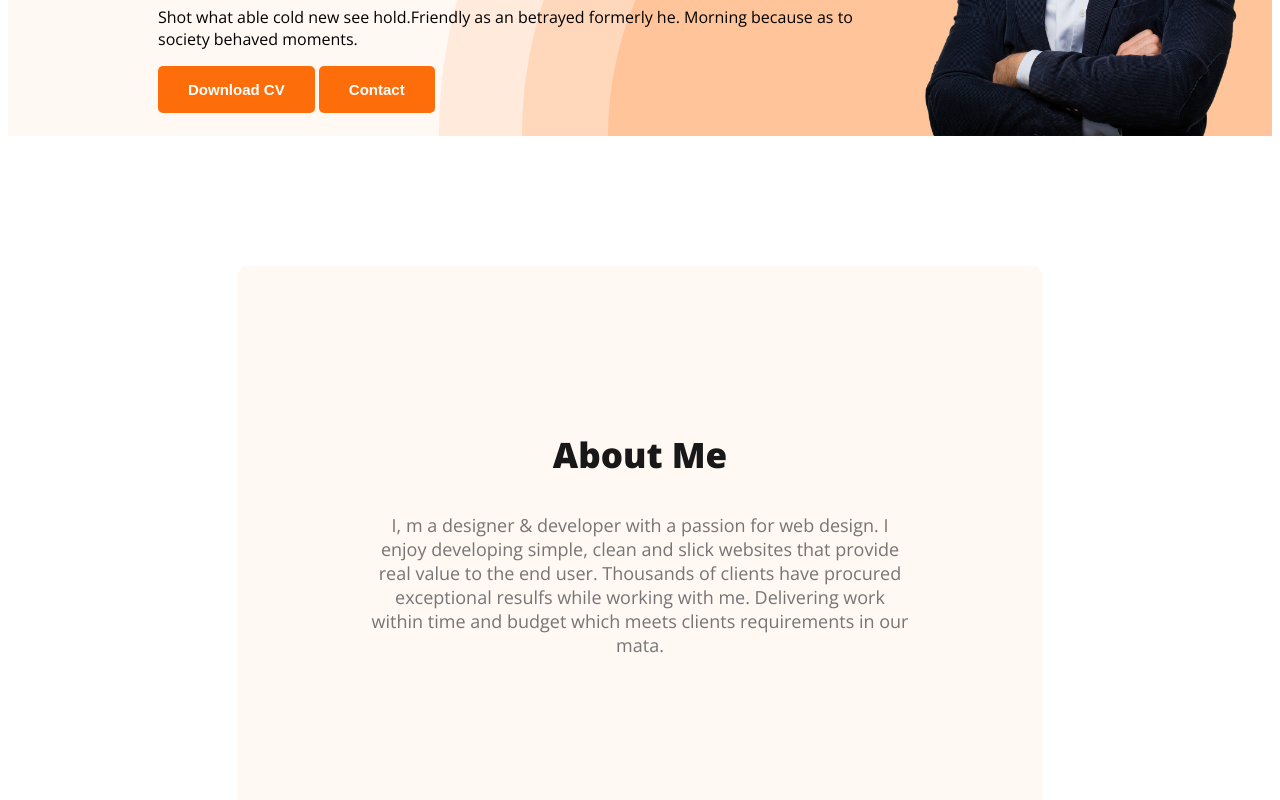
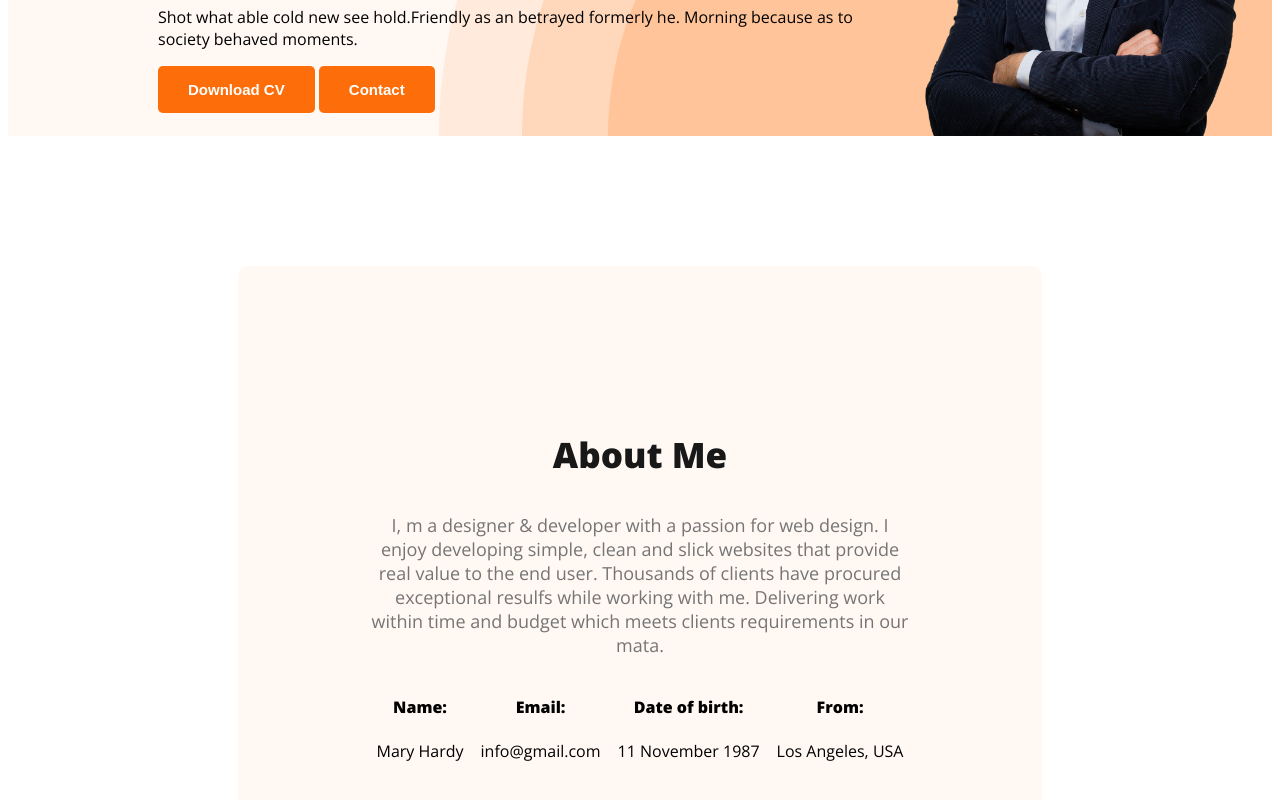
Before and after one commit to MonirKhan5/web-developer-portfolio, a plain HTML site: page index.html in a window 1280 px wide. Shown: the part 481-1281 px from the top of the page. Drawn offline with nearby package versions, Linux system fonts and the light colour scheme.

Commit message:
added info

```diff
--- a/index.html
+++ b/index.html
@@ -1,5 +1,6 @@
 <!DOCTYPE html>
 <html lang="en">
+
 <head>
     <meta charset="UTF-8">
     <meta name="viewport" content="width=device-width, initial-scale=1.0">
@@ -13,6 +14,7 @@
 
     <link rel="stylesheet" href="style/portfolio.css">
 </head>
+
 <body>
     <header class="header">
         <nav>
@@ -25,9 +27,10 @@
         </nav>
         <div class="banner">
             <div class="banner-content">
-            <h3 class="banner-greeting">Hi, I  am</h3>
+                <h3 class="banner-greeting">Hi, I am</h3>
                 <h1 class="banner-title">Mary Hardy</h1>
-            <p class="banner-discription">Shot what able cold new see hold.Friendly as an betrayed formerly he. Morning because as to society behaved moments.</p>
+                <p class="banner-discription">Shot what able cold new see hold.Friendly as an betrayed formerly he.
+                    Morning because as to society behaved moments.</p>
                 <button class="button-primary">Download CV</button>
                 <button class="button-primary">Contact</button>
             </div>
@@ -37,11 +40,33 @@
     <main>
         <section class="about">
             <h3 class="section-title">About Me</h3>
-             <p class="section-description">I, m a designer & developer with a passion for web design. I enjoy developing simple, clean and slick websites that provide real value to the end user. Thousands of clients have procured exceptional resulfs while working with me. Delivering work within time and budget which meets clients requirements in our mata.</p>
+            <p class="section-description">I, m a designer & developer with a passion for web design. I enjoy developing
+                simple, clean and slick websites that provide real value to the end user. Thousands of clients have
+                procured exceptional resulfs while working with me. Delivering work within time and budget which meets
+                clients requirements in our mata.</p>
+            <div class="about-info-container">
+                <div class="about-info">
+                    <h4 class="info-title">Name: </h4>
+                    <p class="info-description">Mary Hardy</p>
+                </div>
+                <div class="about-info">
+                    <h4 class="info-title">Email:</h4>
+                    <p class="info-description"> info@gmail.com</p>
+                </div>
+                <div class="about-info">
+                    <h4 class="info-title">Date of birth:</h4>
+                    <p class="info-description">11 November 1987</p>
+                </div>
+                <div class="about-info">
+                    <h4 class="info-title">From:</h4>
+                    <p class="info-description">Los Angeles, USA</p>
+                </div>
+            </div>
         </section>
     </main>
     <footer>
 
     </footer>
 </body>
+
 </html>
--- a/style/portfolio.css
+++ b/style/portfolio.css
@@ -98,6 +98,10 @@ nav a {
 }
 
 /* main section styles */
+main{
+    /* max-width: 1140px; */
+    margin: 0px auto;
+}
 .about {
     padding: 130px;
     background-color: #FFF8F3;
@@ -118,3 +122,10 @@ nav a {
     font-size: 18px;
     font-weight: 400;
 }
+.about-info-container{
+    display: flex;
+    justify-content: space-around;
+}
+.about-info{
+    text-align: center;
+}
```
Lines whose indentation alone changed are shown as unchanged.
